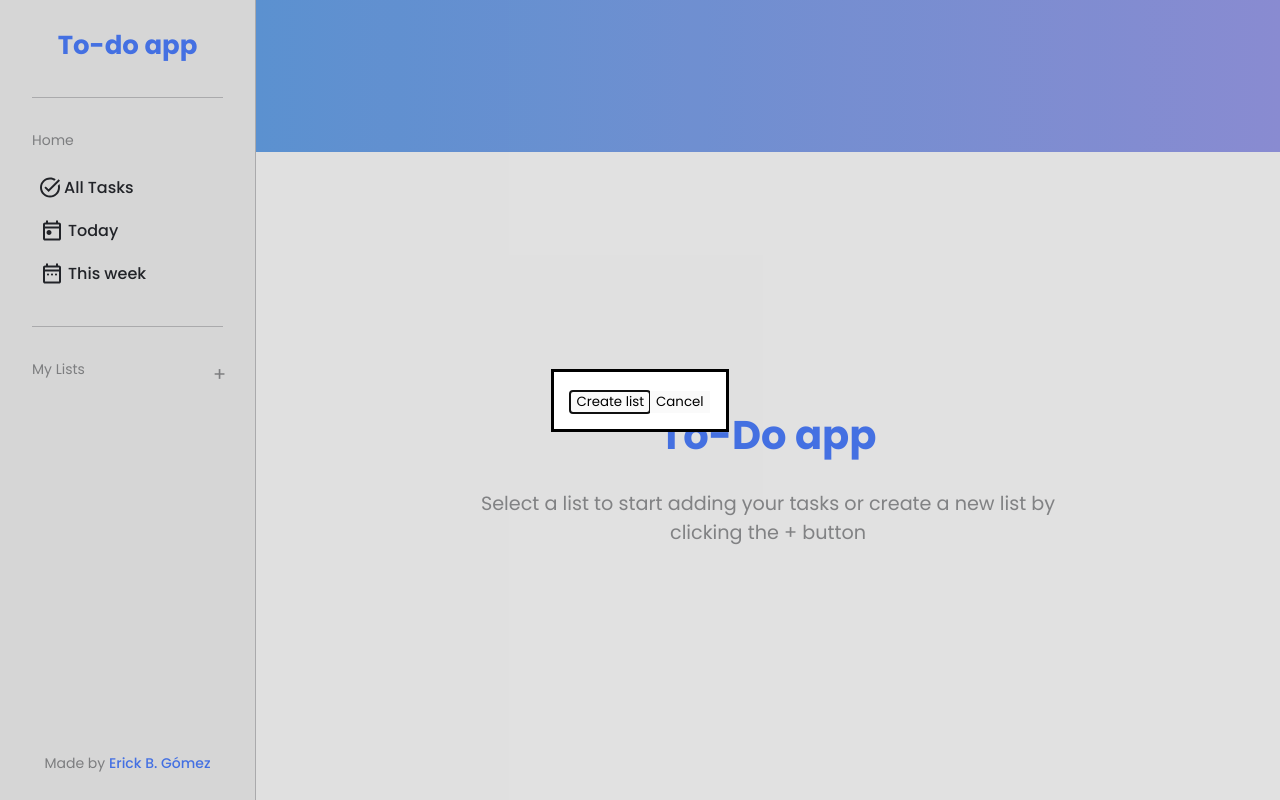
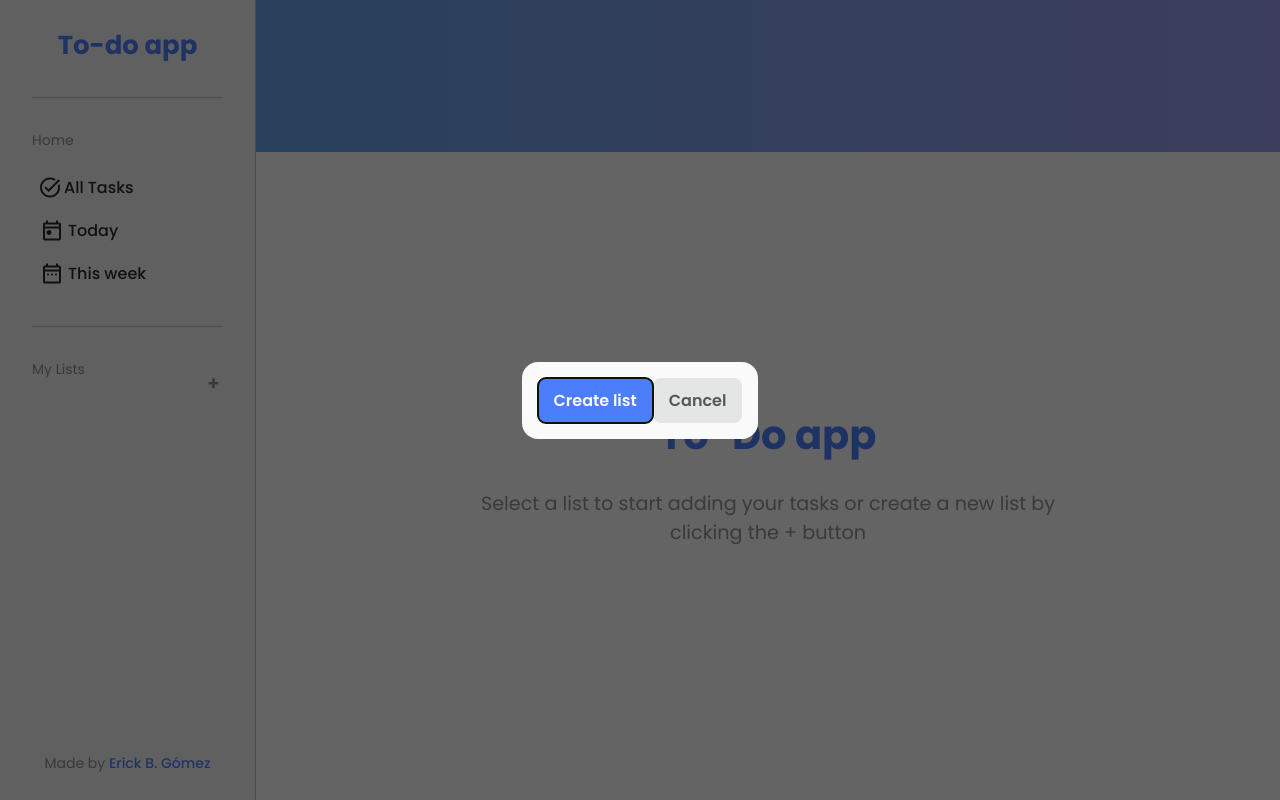
Before and after one commit to ErickBGomez/todo-project, a website built with webpack: page dist/index.html in a window 1280 px wide. Built offline with nearby package versions, Linux system fonts and the light colour scheme.

Commit message:
Style dialog box and buttons

```diff
--- a/src/style.css
+++ b/src/style.css
@@ -57,13 +57,38 @@ h2 {
 
 button {
   font-family: inherit;
-  background-color: var(--White);
   border: none;
+  border-radius: 8px;
   cursor: pointer;
+  padding: 10px 16px;
+  font-size: 1rem;
+  font-weight: 600;
+}
+
+button.primary {
+  background-color: var(--Primary);
+  color: var(--White);
+}
+
+button.secondary {
+  background-color: var(--Black-10);
+  color: var(--Black-75);
 }
 
 p {
   margin: 0;
+}
+
+dialog {
+  display: flex;
+  padding: 16px;
+  background-color: var(--White);
+  border: none;
+  border-radius: 16px;
+}
+
+dialog::backdrop {
+  background-color: #00000099;
 }
 
 /* Sidebar */
@@ -340,3 +365,5 @@ p {
 #completed-tasks-container.hide {
   display: none;
 }
+
+/* Dialogs */
```
